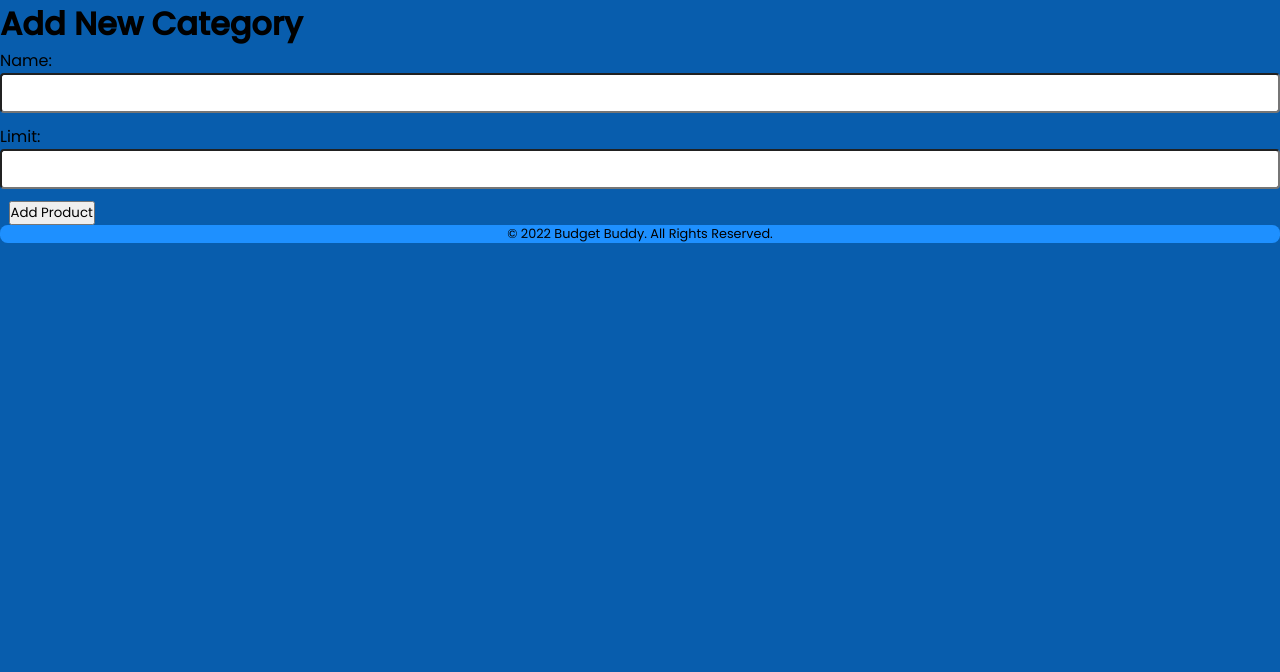
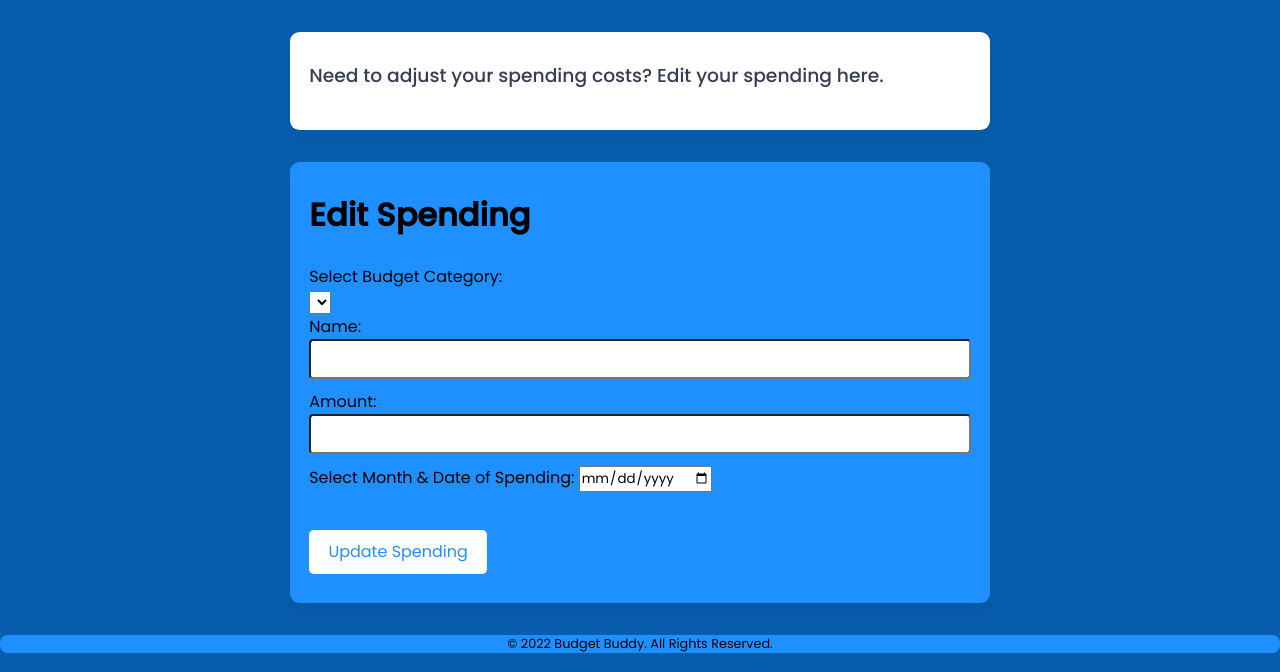
Before and after one commit to Vorix325/BudgetrBuddy, a PHP site: page /ex_starts/budget_page/budget_edit.php in a window 1280 px wide. Shown: the part 128-800 px from the top of the page. Run offline with PHP 8.4, Linux system fonts and the light colour scheme; tables that the repository leaves empty hold one stand-in row (values such as "Sample post"); data that the repository does not hold is empty.

Commit message:
css added

```diff
--- a/budget_page/budget_edit.php
+++ b/budget_page/budget_edit.php
@@ -1,24 +1,65 @@
+<!DOCTYPE html>
+
+<html lang="en">
+    <head>
+        <meta name="viewport"
+        content="width=device-width, initial-scale=1.0" />
+        <title>Edit Spending</title>
+
+        <!-- Google Font link -->
+        <link
+            href="https://fonts.googleapis.com/css2?family=Poppins:wght@400;500&display=swap"
+            rel="stylesheet"
+        />
+        <!-- Stylesheet -->
+        <link rel="stylesheet" href="../bp-stylesheet.css" />
+    </head>
+
+    <body>
+        <!-- Header -->
         <?php include '../view/header.php'; ?>
+
+        <div class="wrapper">
+            <div class="container">
+                <div class="welcome">
+                    <h3>Need to adjust your spending costs? Edit your spending here.</h3>
+                </div>
+            </div>
+
+            <!-- Edit Spending -->
+            <div class="super-welcome">
                 <main>
-    <h1>Add New Category</h1>
+                    <h1>Edit Spending</h1><br>
                     <form action="." method="post" id="add_product_form">
-        <input type="hidden" name="action" value="add_product">
-        <input type ="hidden" name="userId" Value="<?php echo $userId; ?>"><!-- comment -->
-        <input type ="hidden" name="month" Value="<?php echo $month; ?>"><!-- comment -->
-        <input type ="hidden" name="year" Value="<?php echo $year; ?>"><!-- comment -->
+                        <input type="hidden" name="action" value="updateSpending">
+                        <label>Select Budget Category:</label><br>
+                        <select name="category_id" class="select-category">
+                        <?php foreach ( $categories as $category ) : ?>
+                            <option value="<?php echo $category->getCaID(); ?>" <?php if( $category->getCaID() == $category_id ): ?> selected="selected" <?php endif; ?>>
+                                <?php echo $category->getCaName(); ?>
+                            </option>
+                        <?php endforeach; ?>
+                        </select>
+                        <br>
+                        <input type ="hidden" name='userId' value='<?php echo $userId; ?>'>
                         <label>Name:</label>
-        <input type="text" name="ca_name" value="<?php echo $name; ?>"/>
+                        <input type="text" name="spendName" value="<?php echo $name; ?>" />
                         <br>
 
-        <label>Limit:</label>
-        <input type="text" name="Limit" value='<?php echo $limit; ?>'/>
+                        <label>Amount:</label>
+                        <input type="text" name="amount" value="<?php echo $amount; ?>" />
                         <br>
-
-        <label>&nbsp;</label>
-        <input type="submit" value="Add Product" />
+                        <label for="month">Select Month & Date of Spending:</label>
+                        <p class= "hide error" id="month-error">Date is invalid</p>
+                        <input type="date" class="month-date"  id="month-date" value="<?php echo $date; ?>">
+                        <br><br>
+                        <input type=button class="profile-submit" value="Update Spending" />
                         <br>
                     </form>
-
-
                 </main>
+            </div>
+        </div>
+        <!-- Footer -->
         <?php include '../view/footer.php'; ?>
+    </body>
+</html>
```
Lines whose indentation alone changed are shown as unchanged.
